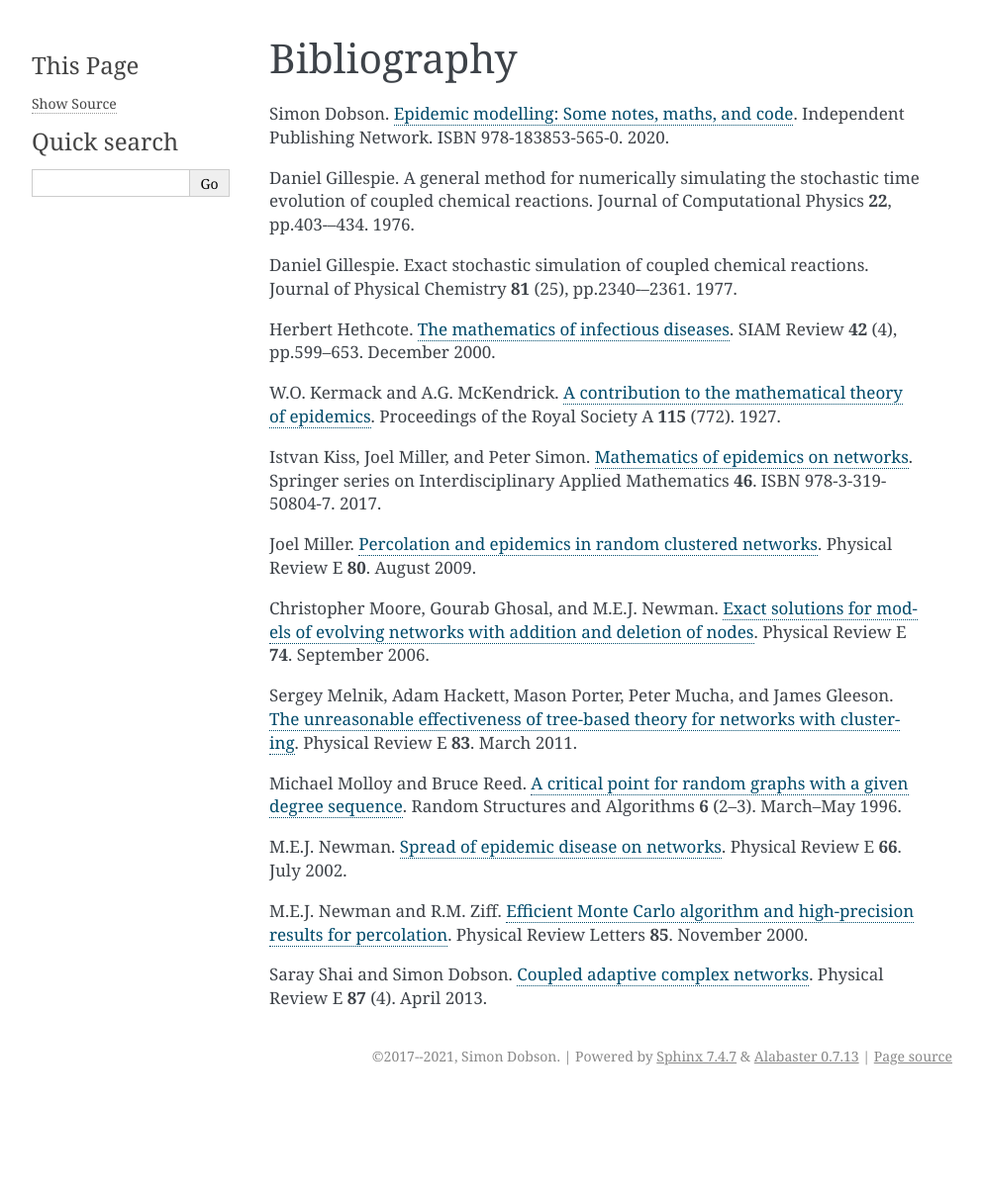
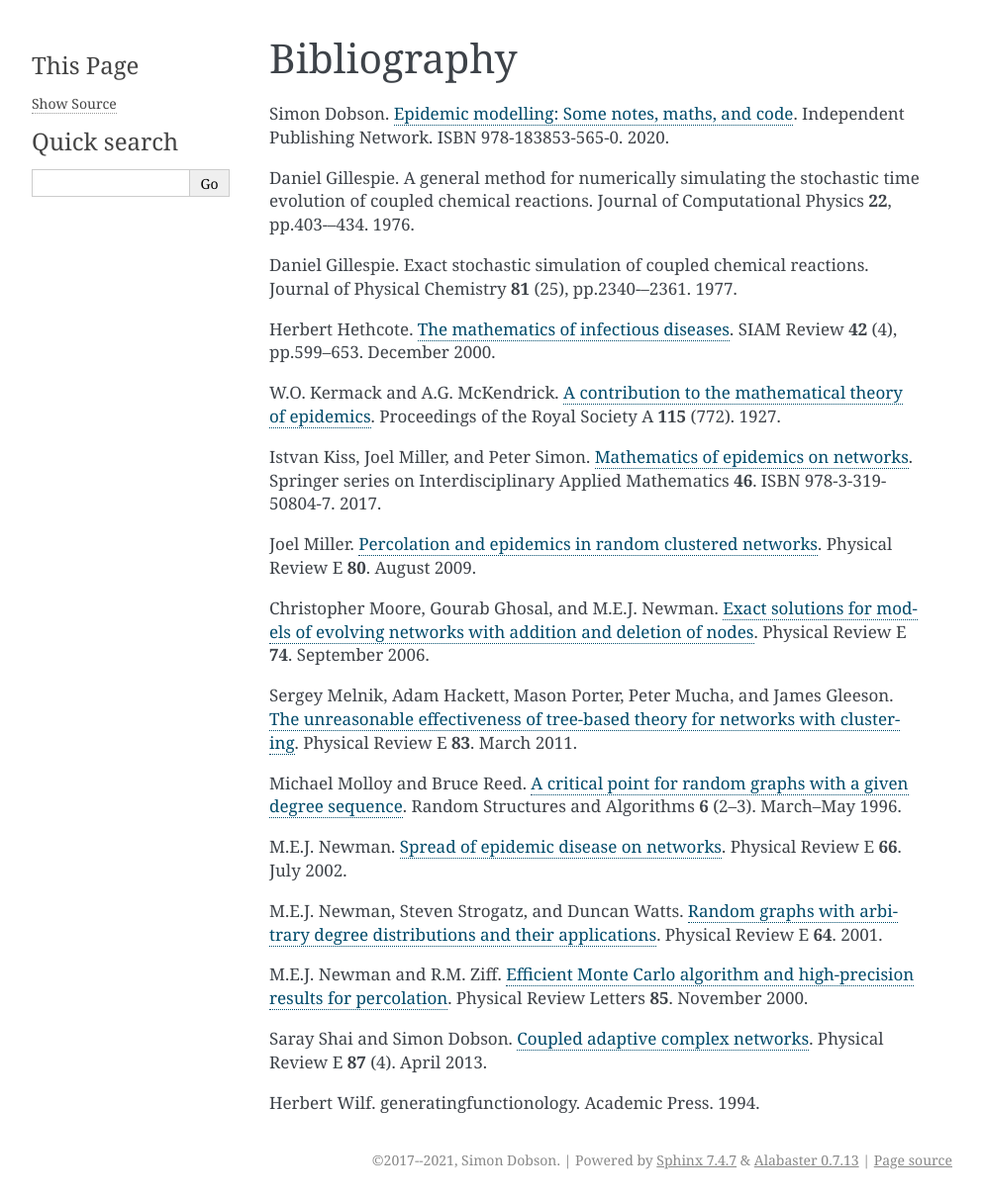
Before and after one commit to simoninireland/epydemic, a Sphinx documentation site: the page built from doc/bibliography.rst, in a window 1280 px wide. Shown: the whole page at 99% size, without its empty margins (148-1141 px from the left). Built offline with Sphinx 7.4.7, drawn with Linux system fonts in a browser that asks for light colours; before the commit the page ends 1107 px from its top, so only the background shows below that.

Commit message:
Adedd "Arbitrary distributions" and "generatingfunctionology" references

```diff
--- a/doc/bibliography.rst
+++ b/doc/bibliography.rst
@@ -72,6 +72,13 @@ M.E.J. Newman. `Spread of epidemic disease on networks
 <http://dx.doi.org/10.1103/PhysRevE.66.016128>`_. Physical Review E
 **66**. July 2002.
 
+.. _NSW01:
+
+M.E.J. Newman, Steven Strogatz, and Duncan Watts. `Random graphs with
+arbitrary degree distributions and their applications
+<https://doi.org/10.1103/PhysRevE.64.026118>`_. Physical Review E
+**64**. 2001.
+
 .. _NZ00:
 
 M.E.J. Newman and R.M. Ziff. `Efficient Monte Carlo algorithm and high-precision results
@@ -82,3 +89,7 @@ November 2000.
 
 Saray Shai and Simon Dobson. `Coupled adaptive complex networks
 <http://dx.doi.org/10.1103/PhysRevE.87.042812>`_. Physical Review E **87** (4). April 2013.
+
+.. _Wil94:
+
+Herbert Wilf. generatingfunctionology. Academic Press. 1994.
```
